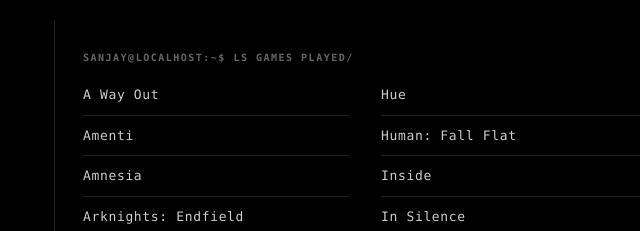
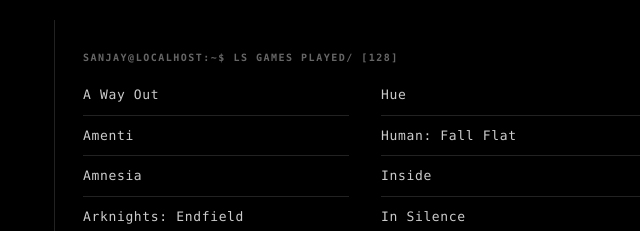
Before and after one commit to r3xyi4cool/portfolio, a plain HTML site: page layouts/games.html in a window 1280 px wide. Shown: the top 231 px of the page, 395-1035 px from the left. Drawn offline with Linux system fonts and the light colour scheme.

Commit message:
chor: game no

```diff
--- a/layouts/games.html
+++ b/layouts/games.html
@@ -140,7 +140,7 @@
             </div>
             <div class="col-right">
                 <div class="box">
-                    <div class="section-label">sanjay@localhost:~$ ls games played/</div>
+                    <div class="section-label">sanjay@localhost:~$ ls games played/ [128]</div>
                     <div class="games-grid">
                         <div class="game-item">A Way Out</div>
                         <div class="game-item">Amenti</div>
```
